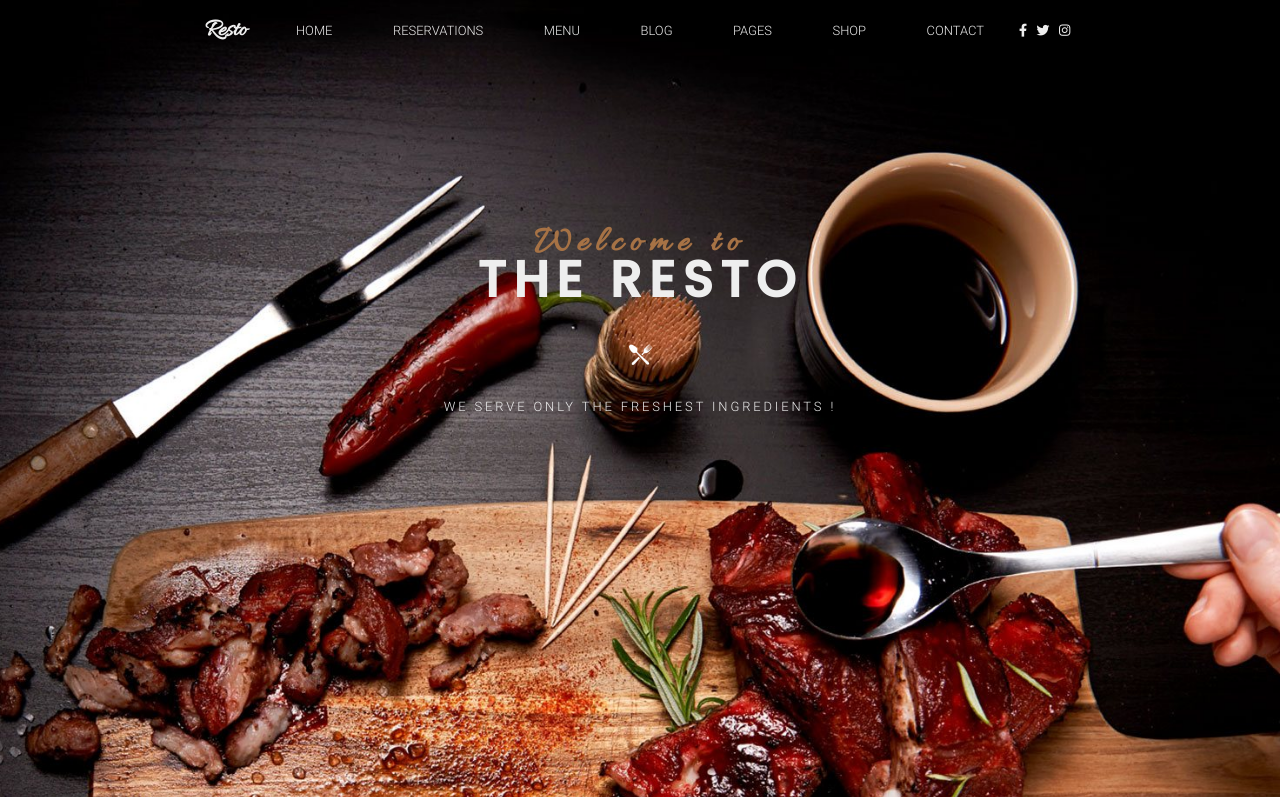
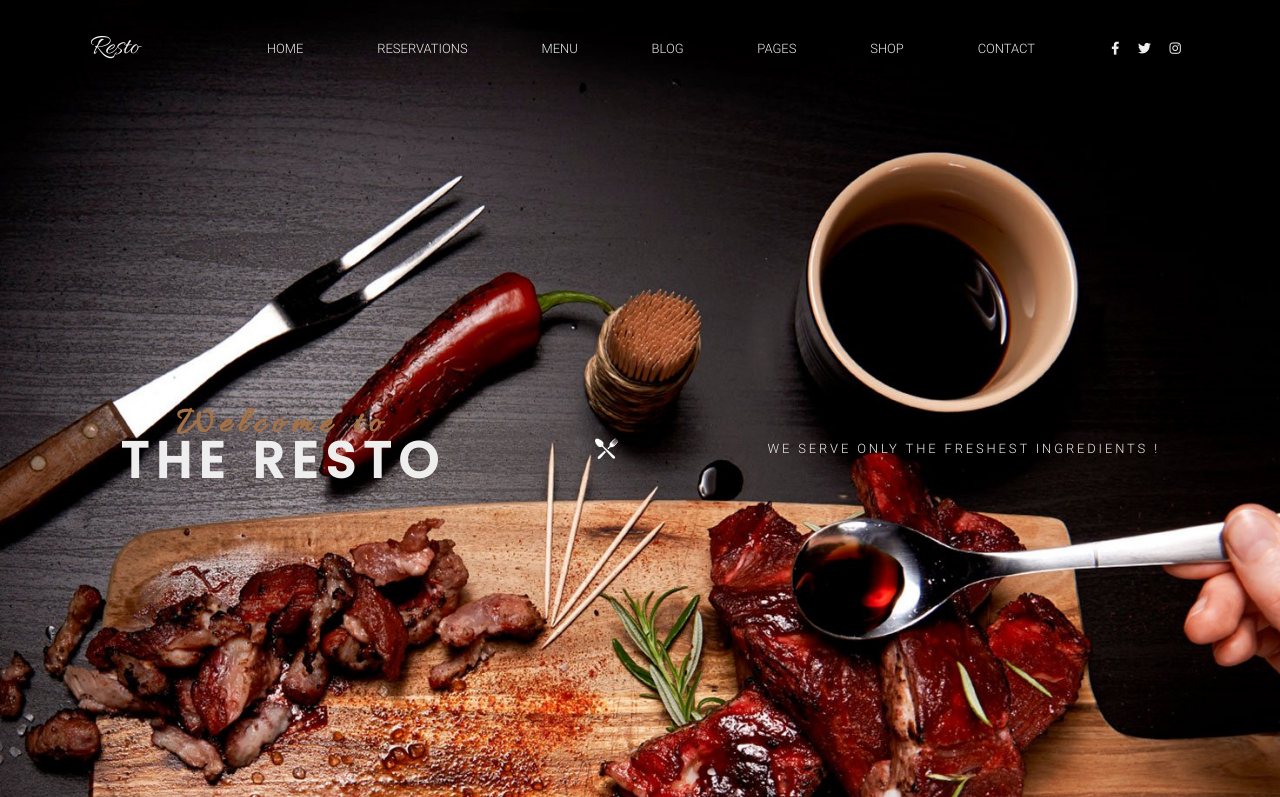
Before and after one commit to StevenJamet/leResto-sass, a plain HTML site: page index.html in a window 1280 px wide. Shown: the top 797 px of the page. Drawn offline with Linux system fonts and the light colour scheme.

Commit message:
quelque modification au header, mixin ajoutée

```diff
--- a/assets/styles/_header.scss
+++ b/assets/styles/_header.scss
@@ -1,42 +1,53 @@
 header{
     background: url("../assets/img/bg-slider-06.jpg") bottom/cover;
-    height: 100vh;
+    padding: 0 50px;
+    color: var(--white);
 
     .nav-container{
+        height: 12vh;
         display: grid;
-        grid-template-columns: 7% 86% 7%;
-        justify-content: space-around;
-        max-width: 68%;
-        margin: auto;
+        grid-template-columns: 10% 82% 8%;
+        max-width: 1100px;
+        margin: 0 auto;
         align-items: center;
-        padding-top: 15px;
         span{
             font-family: "allura";
-            font-size: 1.7rem;
-            font-weight: bold;
+            font-size: 2rem;
+            font-weight: 100;
+            text-align: left;
         }
         .tab{
             ul{
-                display: flex;
-                justify-content: space-around;
+                @include alignChildren(space-around);
                 text-transform: uppercase;
-                font-size: 0.6rem;
-                font-weight: lighter;
+                font-size: 0.7rem;
+                padding: 0 30px;
+
+                li{
+                    cursor: pointer;
+                }
             }
         }
         .social{
             ul{
-                display: flex;
-                justify-content: space-around;
+                @include alignChildren(space-around);
+                font-size: 0.8rem;
+
+                i{
+                    transition: 0.2s;
+                    cursor: pointer;
+
+                    &:hover{
+                        transform: scale(1.3);
+                    }
+                }
             }
         }
     }
 
     .presentation{
-        margin: 110px auto;
-        display: flex;
-        flex-direction: column;
-        align-items: center;
+       @include childCenter;
+       height: 88vh;
         padding: 70px;
         .tittle{
             text-transform: none;
--- a/assets/styles/_settings.scss
+++ b/assets/styles/_settings.scss
@@ -22,7 +22,7 @@
     justify-content: center;
     align-items: center;
 }
-@mixin alignChildren ($space){
+@mixin alignChildren($space){
     display: flex;
     align-items: center;
     justify-content: $space;
--- a/index.scss
+++ b/index.scss
@@ -1,4 +1,4 @@
+@import "./assets/styles/settings";
 @import "./assets/styles/header";
 @import "./assets/styles/main";
-@import "./assets/styles/settings";
 @import "./assets/styles/footer";
```
Also changed, not shown: index.css, 1 other file.
